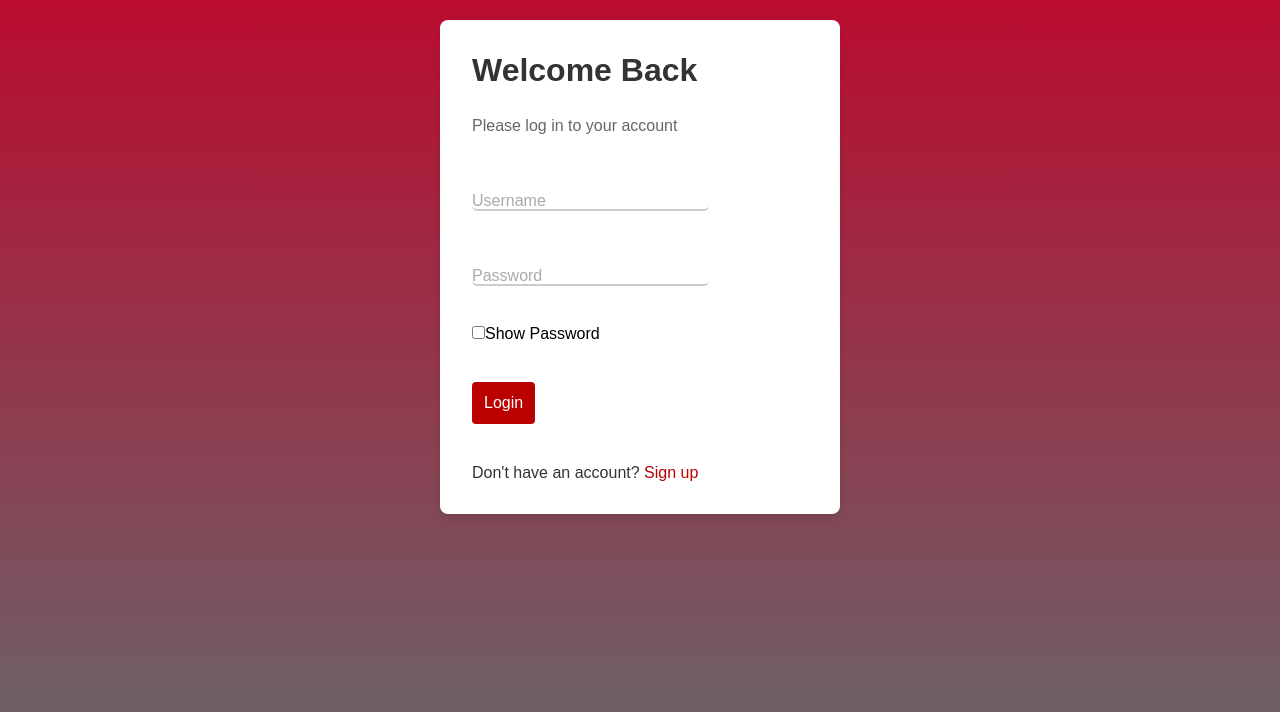
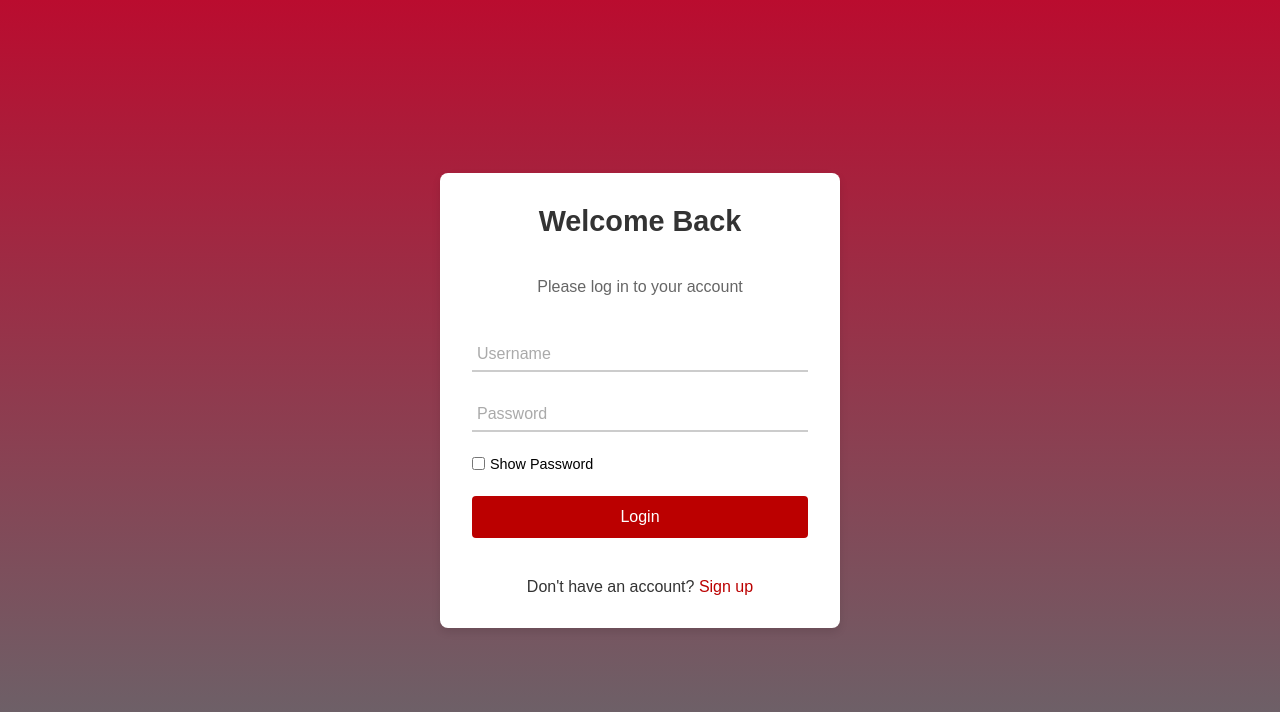
Before and after one commit to MarzooqN/degree-planner, a Python web app: template templates/login.html in a window 1280 px wide. Shown: the top 712 px of the page. Run offline with Jinja, Linux system fonts and the light colour scheme; the template is opened without the code that fills it, so the values that code supplies are empty.

Commit message:
Fixed some things in the login page

```diff
--- a/static/css/login.css
+++ b/static/css/login.css
@@ -6,12 +6,18 @@ Login page styling
     margin: 0;
     padding: 0;
     font-family: 'Arial', sans-serif;
-} */
+}
 
 body {
+    font-family: Arial, sans-serif;
     display: flex;
+    flex-direction: column;
     justify-content: center;
     align-items: center;
+    margin: 0;
+    padding: 20px;
+    height: 100vh;
+    background: linear-gradient(180deg, #ba0c2f, #646a6e); /* Gradient background */
 }
 
 .container {
@@ -39,9 +45,9 @@ body {
 
 .login-form h2 {
     text-align: center;
-    margin-bottom: 0.25rem; /* Reduced gap */
+    margin-bottom: 1rem; /* Slightly increased gap */
     color: #333;
-    font-size: 2rem; /* Increased font size */
+    font-size: 1.8rem; /* Slightly reduced font size */
     animation: slideIn 1s ease-in-out;
 }
 
@@ -63,6 +69,8 @@ body {
 
 .input-container {
     position: relative;
+    display: flex;
+    flex-direction: column-reverse;
 }
 
 
@@ -86,7 +94,7 @@ body {
 .input-container label {
     position: absolute;
     top: 50%;
-    left: 0;
+    left: 5px; /* Align label with input text */
     transform: translateY(-50%);
     transition: all 0.3s;
     color: #aaa;
@@ -156,3 +164,17 @@ button:hover {
 .signup-link a:hover {
     text-decoration: underline;
 }
+
+.checkbox-container {
+    display: flex;
+    align-items: center;
+    font-size: 0.9rem;
+}
+
+.checkbox-container input {
+    margin-right: 5px;
+}
+
+.checkbox-container label {
+    margin-top: 0px;
+}
--- a/templates/login.html
+++ b/templates/login.html
@@ -4,9 +4,8 @@
     <meta charset="UTF-8">
     <meta name="viewport" content="width=device-width, initial-scale=1.0">
     <title>Welcome Back</title>
-    <link rel="stylesheet" href="{{ url_for('static', filename='css/styles.css') }}">
     <link rel="stylesheet" href="{{ url_for('static', filename='css/login.css') }}">
-    <!-- Add link to your main CSS file -->
+
 </head>
 <body>
     <div class="login-page">
@@ -25,9 +24,10 @@
                     <i class="fas fa-lock"></i>
                 </div>
 
-                <label>
-                    <input type="checkbox" onclick="unHidePassword()">Show Password
-                </label>
+                <div class="checkbox-container">
+                    <input type="checkbox" id="show-password" onclick="unHidePassword()">
+                    <label for="show-password">Show Password</label>
+                </div>
 
                 <button type="submit">Login</button>
                 <p class="signup-link">Don't have an account? <a href="{{ url_for('register') }}">Sign up</a></p>
```
Also changed, not shown: templates/register.html (+6 -6 lines).
